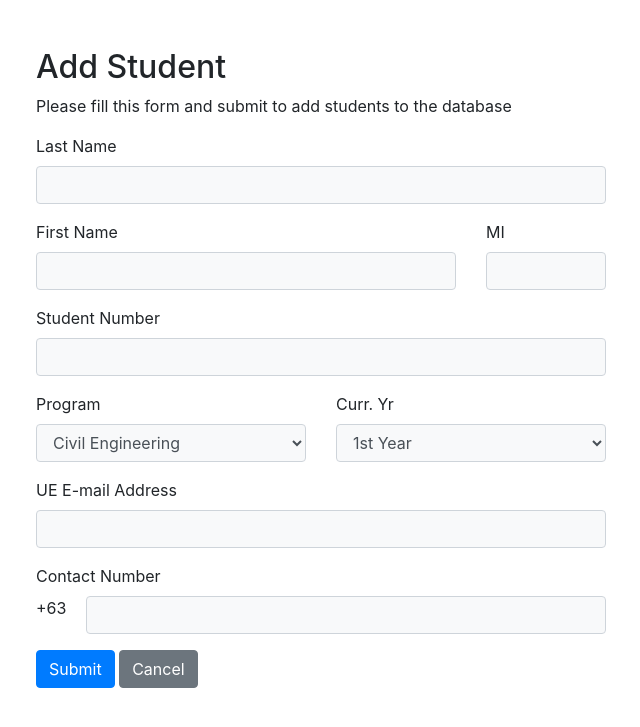
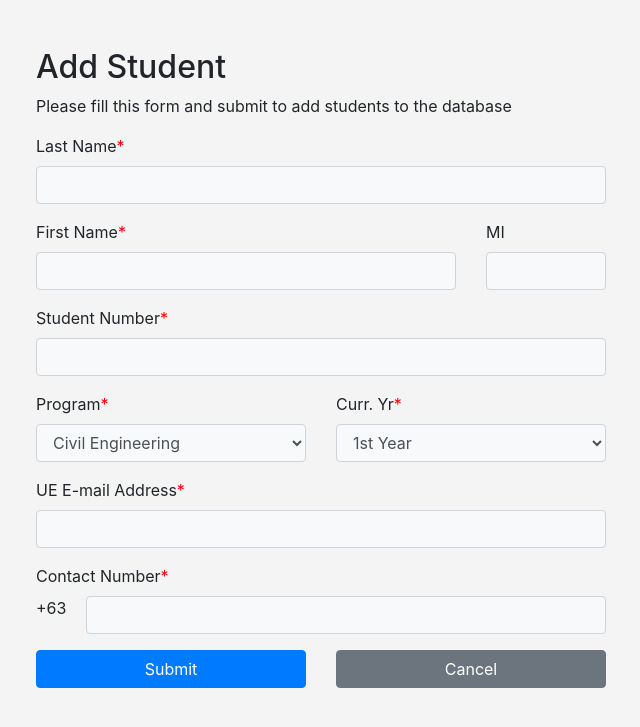
Before and after one commit to AFDanao/ncp3106_grp4, a PHP site: page /AddStudent/addStudent.php in a window 1280 px wide. Shown: the top 727 px of the page, without its empty margins (319-959 px from the left). Run offline with PHP 8.4, Linux system fonts and the light colour scheme; data that the repository does not hold is empty.

Commit message:
Adding the select page + combining the php and html of the index into one file

```diff
--- a/AddEvent/addEvent.php
+++ b/AddEvent/addEvent.php
@@ -230,7 +230,7 @@ if ($_SERVER["REQUEST_METHOD"] == "POST") {
                 <span class="invalid-feedback"><?php echo $salary_err; ?></span>
               </div>-->
               <input type="submit" class="btn btn-primary" value="Submit" />
-              <a href="index.php" class="btn btn-secondary ml-2">Cancel</a>
+              <a href="../select.php" class="btn btn-secondary ml-2">Cancel</a>
             </form>
           </div>
         </div>
--- a/AddStudent/addStudent.php
+++ b/AddStudent/addStudent.php
@@ -2,8 +2,8 @@
 
 require_once "../config.php";
 
-$last_name = $first_name = $middle_initial = $student_number = $program = $current_year = $email = "";
-$last_name_err = $first_name_err = $middle_initial_err = $program_err = $current_year_err = $email_err = "";
+$last_name = $first_name = $middle_initial = $student_number = $program = $current_year = $email = $contact_number = "";
+$last_name_err = $first_name_err = $middle_initial_err = $student_number_err = $program_err = $current_year_err = $email_err = $contact_number_err = "";
 
 if ($_SERVER["REQUEST_METHOD"] == "POST") {
 
@@ -35,7 +35,7 @@ if ($_SERVER["REQUEST_METHOD"] == "POST") {
   $input_student_number = trim($_POST["student_number"]);
   if (empty($input_student_number)) {
     $student_number_err = "Please enter a student number.";
-  } elseif (strlen((string)$input_student_number) < 11) {
+  } elseif ((strlen((string)$input_student_number) < 11) || (strlen((string)$input_student_number) > 11)) {
     $student_number_err = "Please input an 11 digit number.";
   } else {
     $student_number = $input_student_number;
@@ -64,11 +64,18 @@ if ($_SERVER["REQUEST_METHOD"] == "POST") {
     $email = $input_email;
   }
 
-  if (empty($last_name_err) && empty($first_name_err) && empty($middle_initial_err) && empty($student_number_err) && empty($program_err) && empty($email_err)) {
-    $sql = "INSERT INTO students (last_name, first_name, middle_initial, student_number, program, current_year, email) VALUES (?, ?, ?, ?, ?, ?, ?)";
+  $input_contact_number = trim($_POST["contact_number"]);
+  if (empty($input_contact_number)) {
+    $contact_number_err = "Please enter your contact number.";
+  } else {
+    $contact_number = $input_contact_number;
+  }
+
+  if (empty($last_name_err) && empty($first_name_err) && empty($middle_initial_err) && empty($student_number_err) && empty($program_err) && empty($email_err) && empty($contact_number_err)) {
+    $sql = "INSERT INTO students (last_name, first_name, middle_initial, student_number, program, current_year, email, contact_number) VALUES (?, ?, ?, ?, ?, ?, ?, ?)";
 
     if ($stmt = $mysqli->prepare($sql)) {
-      $stmt->bind_param("sssisss", $param_last_name, $param_first_name, $param_middle_initial, $param_student_number, $param_program, $param_current_year, $param_email);
+      $stmt->bind_param("sssisssi", $param_last_name, $param_first_name, $param_middle_initial, $param_student_number, $param_program, $param_current_year, $param_email, $param_contact_number);
 
       $param_last_name = $last_name;
       $param_first_name = $first_name;
@@ -77,6 +84,7 @@ if ($_SERVER["REQUEST_METHOD"] == "POST") {
       $param_program = $program;
       $param_current_year = $current_year;
       $param_email = $email;
+      $param_contact_number = $contact_number;
 
       if ($stmt->execute()) {
         header("location: index.php");
@@ -99,11 +107,20 @@ if ($_SERVER["REQUEST_METHOD"] == "POST") {
 <head>
   <meta charset="UTF-8">
   <link rel="stylesheet" href="https://stackpath.bootstrapcdn.com/bootstrap/4.5.2/css/bootstrap.min.css">
-  <title>Document</title>
+  <title>Add Students</title>
   <style>
+    body {
+      background-color: #f4f4f4;
+      /* overflow: hidden; */
+    }
+
     .wrapper {
       width: 600px;
       margin: 0 auto;
+    }
+
+    .ast {
+      color: rgba(255, 0, 0, 100);
     }
   </style>
 </head>
@@ -116,14 +133,14 @@ if ($_SERVER["REQUEST_METHOD"] == "POST") {
           <p>Please fill this form and submit to add students to the database</p>
           <form action="<?php echo htmlspecialchars($_SERVER["PHP_SELF"]); ?>" method="post">
             <div class="form-group">
-              <label>Last Name</label>
+              <label>Last Name<span class="ast">*</span></label>
               <input type="text" name="last_name" class="form-control <?php echo (!empty($last_name_err)) ? 'is-invalid' : ''; ?> bg-light" value="<?php echo $last_name; ?>">
               <span class="invalid-feedback"><?php echo $last_name_err ?></span>
             </div>
             <div class="row">
               <div class="col-md-9">
                 <div class="form-group">
-                  <label>First Name</label>
+                  <label>First Name<span class="ast">*</span></label>
                   <input type="text" name="first_name" class="form-control <?php echo (!empty($first_name_err)) ? 'is-invalid' : ''; ?> bg-light" value="<?php echo $first_name; ?>">
                   <span class="invalid-feedback"><?php echo $first_name_err ?></span>
                 </div>
@@ -137,14 +154,14 @@ if ($_SERVER["REQUEST_METHOD"] == "POST") {
               </div>
             </div>
             <div class="form-group">
-              <label>Student Number</label>
+              <label>Student Number<span class="ast">*</span></label>
               <input type="number" name="student_number" class="form-control <?php echo (!empty($student_number_err)) ? 'is-invalid' : ''; ?> bg-light" value="<?php echo $student_number; ?>" maxlength="11">
               <span class="invalid-feedback"><?php echo $student_number_err ?></span>
             </div>
             <div class="row">
               <div class="col-md-6">
                 <div class="form-group">
-                  <label>Program</label>
+                  <label>Program<span class="ast">*</span></label>
                   <select name="program" class="form-select form-control <?php echo (!empty($program_err)) ? 'is-invalid' : ''; ?> bg-light" value="<?php echo $program; ?>" required>
                     <option value="Civil">Civil Engineering</option>
                     <option value="Computer">Computer Engineering</option>
@@ -156,7 +173,7 @@ if ($_SERVER["REQUEST_METHOD"] == "POST") {
               </div>
               <div class="col-md-6">
                 <div class="form-group">
-                  <label>Curr. Yr</label>
+                  <label>Curr. Yr<span class="ast">*</span></label>
                   <select name="current_year" class="form-select form-control <?php echo (!empty($current_year_err)) ? 'is-invalid' : ''; ?> bg-light" value="<?php echo $current_year; ?>" required>
                     <option value="1st">1st Year</option>
                     <option value="2nd">2nd Year</option>
@@ -168,25 +185,27 @@ if ($_SERVER["REQUEST_METHOD"] == "POST") {
               </div>
             </div>
             <div class="form-group">
-              <label>UE E-mail Address</label>
+              <label>UE E-mail Address<span class="ast">*</span></label>
               <input type="email" name="email" class="form-control <?php echo(!empty($email_err)) ? 'is-invalid' : ''; ?> bg-light" value="<?php echo $email; ?>">
               <span class="invalid-feedback"><?php echo $email_err ?></span>
             </div>
             <div class="form-group">
-              <label>Contact Number</label>
+              <label>Contact Number<span class="ast">*</span></label>
               <div class="row">
                 <div class="col-md-1">
-                  +63
+                  <span>+63</span>
                 </div>
                 <div class="col-md-11">
-                  <input type="number" name="contact_number" class="form-control <?php echo(!empty($contact_number)) ? 'is-invalid' : '' ?> bg-light" value="<?php echo $contact_number; ?>">
+                  <input type="number" name="contact_number" class="form-control <?php echo(!empty($contact_number_err)) ? 'is-invalid' : '' ?> bg-light" value="<?php echo $contact_number; ?>">
                   <span class="invalid-feedback"><?php echo $contact_number_err ?></span>
                 </div>
               </div>
             </div>
             <div class="form-group">
-              <input type="submit" value="Submit" class="btn btn-primary">
-              <a href="../index.php" class="btn btn-secondary">Cancel</a>
+              <div class="row">
+                <div class="col-md-6"><input type="submit" value="Submit" class="btn btn-primary btn-block"></div>
+                <div class="col-md-6"><a href="../select.php" class="btn btn-secondary btn-block">Cancel</a></div>
+              </div>
             </div>
           </form>
         </div>
```
Also changed, not shown: index.php (+27 -4 lines), login.php (deleted, +0 -19 lines), select.php (added, +41 -0 lines).
